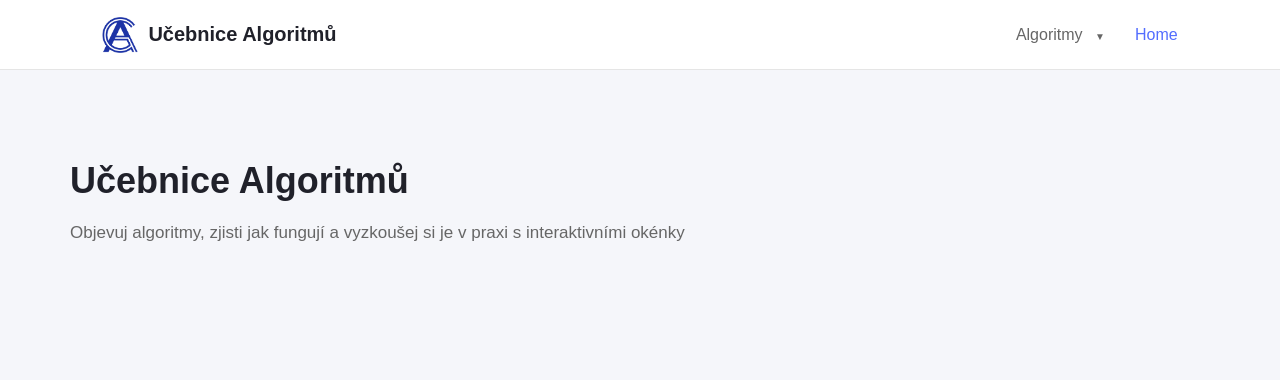
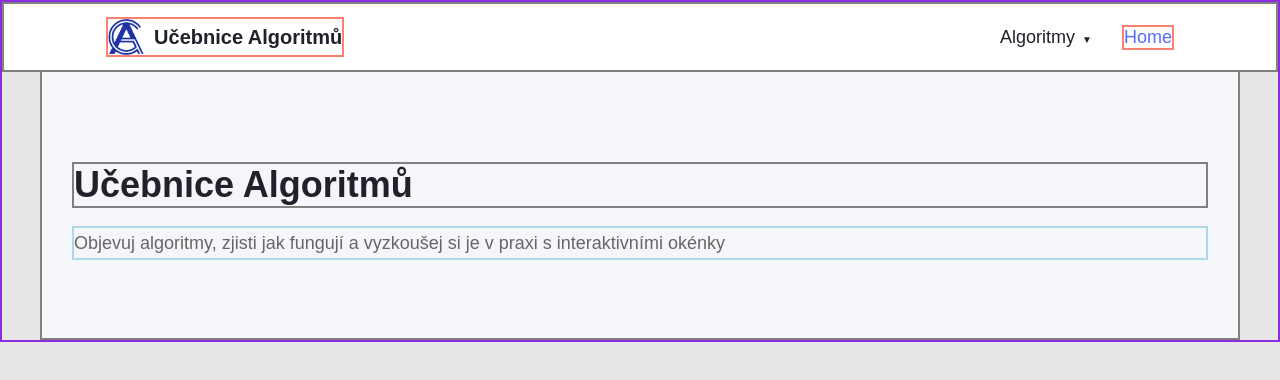
Before and after one commit to gyarab/2026-4e-ruchar-webova_ucebnice_algoritmu, a React (Vite) app in the folder ucebnicealgoritmu/: page / in a window 1280 px wide. Shown: the top 380 px of the page. Built offline with nearby package versions, Linux system fonts and the light colour scheme.

Commit message:
css tweaks

```diff
--- a/ucebnicealgoritmu/src/App.jsx
+++ b/ucebnicealgoritmu/src/App.jsx
@@ -65,11 +65,11 @@ function App() {
           element={<Stack />}
         />
         <Route
-          path="/special-data-types/linked-list"
+          path="/special-data-types/queue"
           element={<Queue />}
         />
         <Route
-          path="/special-data-types/binary-tree"
+          path="/special-data-types/heap"
           element={<Heap />}
         />
       </Route>
--- a/ucebnicealgoritmu/src/pages/special/Heap.jsx
+++ b/ucebnicealgoritmu/src/pages/special/Heap.jsx
@@ -15,7 +15,7 @@ function Heap() {
       <h2>Java implementace</h2>
       <pre>
         <code>
-
+          budliky budliky
         </code>
       </pre>
     </section>
--- a/ucebnicealgoritmu/src/styles/global.css
+++ b/ucebnicealgoritmu/src/styles/global.css
@@ -6,13 +6,22 @@
 body {
   margin: 0;
   font-family: Arial, sans-serif;
-  background: #f5f6fa;
+  background: #e6e6e6;
   color: #20212a;
+  border: 2px solid blueviolet;
 }
 
 a {
   color: inherit;
+  font-size: 18px;
   text-decoration: none;
+  border: 2px solid salmon
+}
+
+.page a {
+  font-weight: bold;
+  text-decoration: underline;
+  color: rgb(72, 72, 253)
 }
 
 .navbar {
@@ -23,11 +32,16 @@ a {
   justify-content: space-between;
   background: white;
   border-bottom: 1px solid #e5e5e5;
+  border: 2px solid gray
 }
 
 .logo {
   font-size: 20px;
   font-weight: bold;
+}
+
+.navbar a:hover {
+  color: #536dfe;
 }
 
 .nav-links {
@@ -36,7 +50,7 @@ a {
 }
 
 .nav-links a {
-  color: #666;
+  color: #20212a;
   transition: color 0.2s;
 }
 
@@ -49,17 +63,26 @@ a {
   max-width: 1200px;
   margin: 0 auto;
   padding: 60px 30px;
+  border: 2px solid gray;
+  border-top: none;
+  background: #f5f6fa;
 }
 
 .page h1 {
   font-size: 36px;
   margin-bottom: 16px;
+  border: 2px solid gray;
 }
 
 .page p {
   color: #666;
   line-height: 1.7;
-  font-size: 17px;
+  font-size: 18px;
+  border: 2px solid lightblue
+}
+
+.page h2 {
+  border: 2px solid orange
 }
 
 .logo {
@@ -68,6 +91,7 @@ a {
   gap: 10px;
   font-size: 20px;
   font-weight: bold;
+
 }
 
 .logo img {
@@ -91,8 +115,8 @@ a {
   background: none;
   border: none;
   font: inherit;
-  font-size: 16px;
-  color: #666;
+  font-size: 18px;
+  color: #20212a;
   cursor: pointer;
   padding: 10px 0;
 }
@@ -103,7 +127,7 @@ a {
 
 .dropdown-arrow {
   font-size: 10px;
-  margin-left: 8px;
+  margin-left: 2px;
 }
 
 .dropdown-menu {
@@ -122,12 +146,17 @@ a {
 .dropdown-menu a {
   display: block;
   padding: 12px 16px;
-  color: #666;
+  color: #20212a;
   white-space: nowrap;
 }
 
-.dropdown-menu a:hover,
-.dropdown-menu a.active {
+.dropdown-menu a:hover, .dropdown-menu a.active {
   background: #f5f6fa;
   color: #536dfe;
 }
+
+pre {
+  font-size: 16px;
+  background: #e6e6e6;
+  padding-left: 50px;
+}
```
